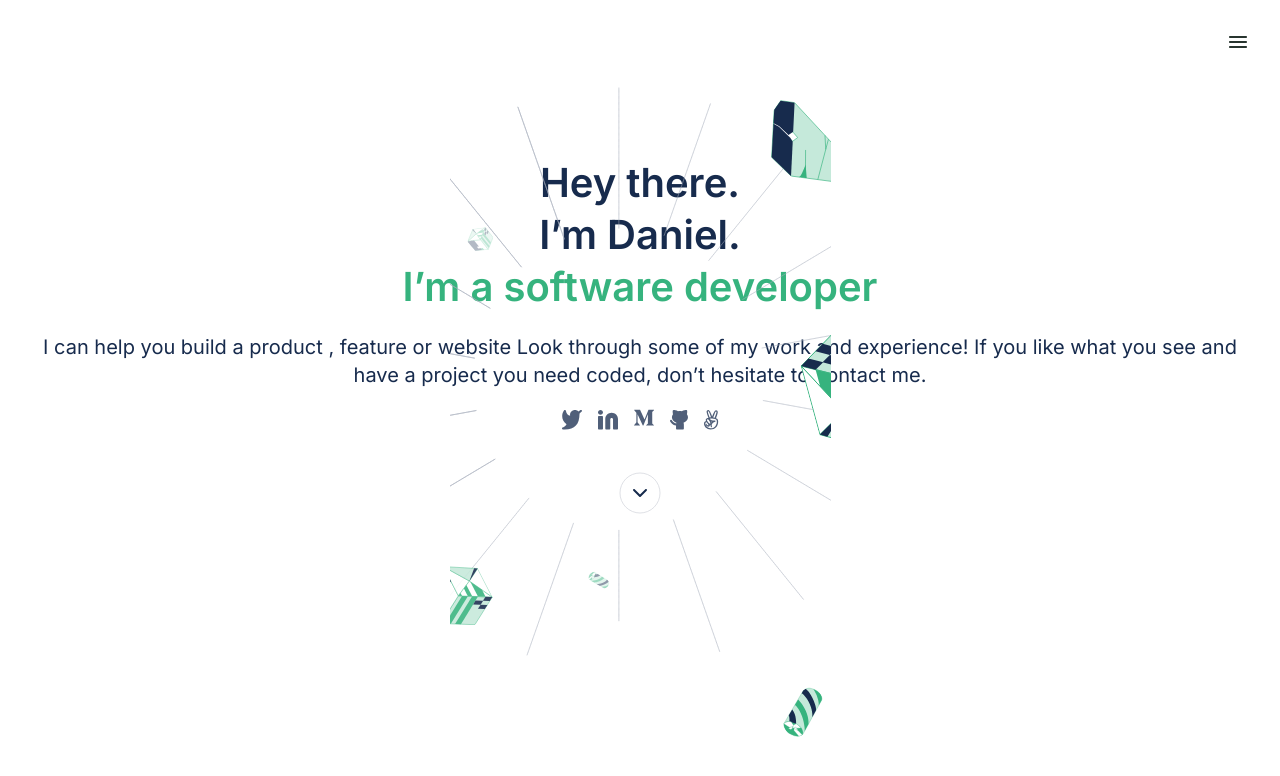
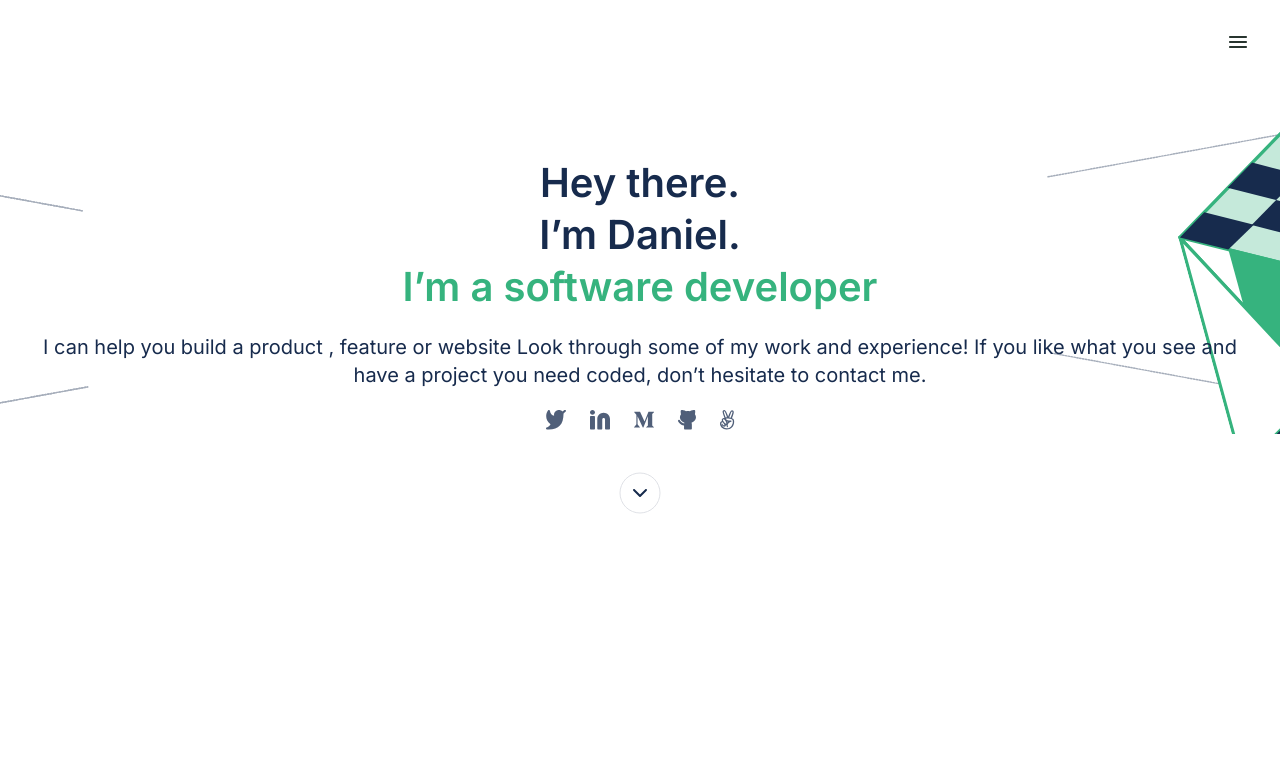
Before and after one commit to DanielAD10/My-Portfolio, a website: page index.html in a window 1280 px wide. Drawn offline with Linux system fonts and the light colour scheme.

Commit message:
Update index.html and style.css by code review changes

```diff
--- a/index.html
+++ b/index.html
@@ -9,17 +9,16 @@
     <link rel="stylesheet" href="https://fonts.googleapis.com/css2?family=Crete+Round&family=Inter:wght@300;400;500;600&family=Poppins&family=Roboto:wght@300;400;700&display=swap">
 </head>
 <body class="container">
-    <nav class="navbar">
-        <button class="bar-btn"><img src="assets/images/menu.svg" alt="Menu"></button>
-    </nav>
+    <header>
+        <nav class="navbar">
+            <button class="bar-btn"><img src="assets/images/menu.svg" alt="Menu"></button>
+        </nav>
+    </header>
     <main>
         <section class="section-container">
-            <div class="background">
-                <img src="assets/images/background.svg" alt="Background Image">
-            </div>
             <h1 class="primary-text">Hey there. <br>
-                I’m Daniel.
-                <div class="second-text">I’m a software developer</div>
+                I’m Daniel. <br>
+                <span class="second-text">I’m a software developer</span>
             </h1>
             <div class="text-container">
                 <p class="third-text"> I can help you build a product , feature or website Look through some of my work and experience! If you like what you see and have a project you need coded,
--- a/style.css
+++ b/style.css
@@ -38,14 +38,8 @@ body {
 
 .section-container {
   overflow-y: auto;
-}
-
-.background {
-  position: absolute;
-  width: 100%;
-  height: auto;
-  display: flex;
-  justify-content: center;
+  background: url(assets/images/background.svg) no-repeat fixed center;
+  background-size: cover;
 }
 
 .primary-text {
@@ -75,8 +69,9 @@ body {
 
 .social-icons {
   display: flex;
+  align-items: center;
   justify-content: center;
-  gap: 1rem;
+  gap: 1.5rem;
   list-style: none;
 }
 
```
Also changed, not shown: README.md.
